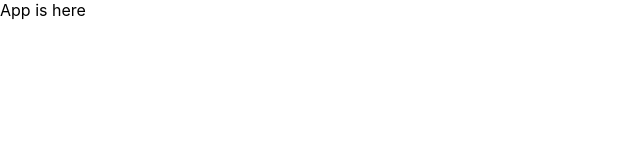
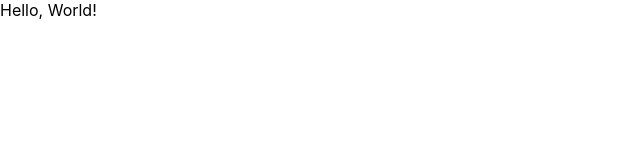
Before and after one commit to ilaydacansinkoc/dashboard-app, a React (Create React App) app: page / in a window 1280 px wide. Shown: the top 160 px of the page, without its empty margins (0-640 px from the left). Built offline with nearby package versions, Linux system fonts and the light colour scheme.

Commit message:
unused imports and files are removed.

```diff
--- a/src/App.tsx
+++ b/src/App.tsx
@@ -1,10 +1,11 @@
 import React from 'react';
-import logo from './logo.svg';
 import './App.css';
 
 class App extends React.PureComponent {
   render(){
-    return (`App is here`);
+    return (
+      <div> Hello, World!</div>
+    );
   }
 }
 export default App;
```
Also changed, not shown: src/logo.svg (deleted).
